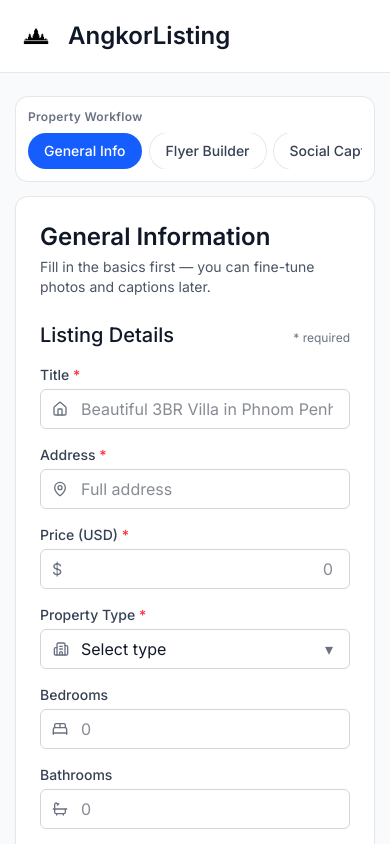
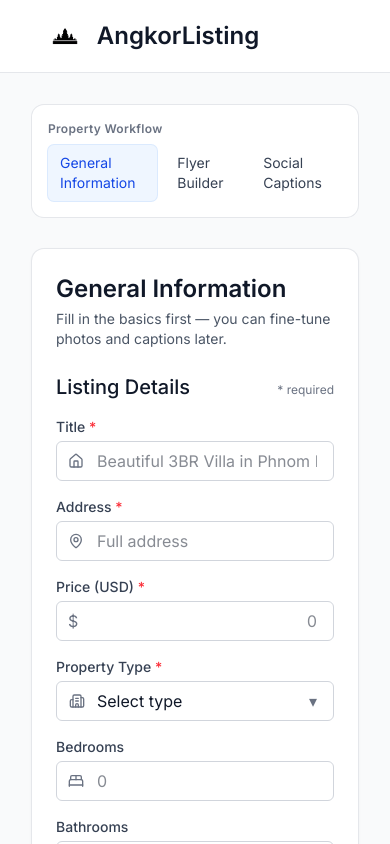
Before and after one commit to Sereyvidya/AngkorListing, a Next.js app in the folder Client/: page /property/general in a window 390 px wide. Shown: the top 844 px of the page. Built offline with nearby package versions, Linux system fonts and the light colour scheme.

Commit message:
Updated nav bar UI

```diff
--- a/Client/app/layout.js
+++ b/Client/app/layout.js
@@ -15,12 +15,10 @@ export const metadata = {
 export default function RootLayout({ children }) {
   return (
     <html lang="en">
-      <body
-        className={`${inter.variable} font-sans antialiased`}
-      >
-        <header className="bg-white border-b border-gray-200">
-          <div className="max-w-7xl mx-auto px-4 sm:px-6 lg:px-8 py-4">
-            <div className="flex items-center gap-3">
+      <body className={`${inter.variable} font-sans antialiased`}>
+        <header className="border-b border-gray-200 bg-white">
+          <div className="mx-auto grid max-w-[1440px] grid-cols-[240px_1fr] px-8 py-4">
+            <div className="flex items-center justify-center gap-3">
               <Image
                 src="/angkorlisting-logo.png"
                 alt="AngkorListing Logo"
--- a/Client/app/property/general/page.js
+++ b/Client/app/property/general/page.js
@@ -43,15 +43,7 @@ export default function GeneralInfoPage() {
     setFormData({ agentPhoto: img });
   };
 
-  const handleAgentQrChange = async (e) => {
-    const file = e.target.files?.[0];
-    if (!file) return;
-    const img = await fileToBase64(file);
-    setFormData({ agentQrCode: img });
-  };
-
   const clearAgentPhoto = () => setFormData({ agentPhoto: null });
-  const clearAgentQr = () => setFormData({ agentQrCode: null });
 
   const handleImageChange = (e) => {
     const files = Array.from(e.target.files);
@@ -76,9 +68,7 @@ export default function GeneralInfoPage() {
       onInputChange={handleInputChange}
       onPropertyTypeSelect={handlePropertyTypeSelect}
       onAgentPhotoChange={handleAgentPhotoChange}
-      onAgentQrChange={handleAgentQrChange}
       onClearAgentPhoto={clearAgentPhoto}
-      onClearAgentQr={clearAgentQr}
       onImageChange={handleImageChange}
       onRemoveImage={removeImage}
       onSubmit={handleSubmit}
--- a/Client/app/property/layout.js
+++ b/Client/app/property/layout.js
@@ -4,7 +4,7 @@ import Link from "next/link";
 import { usePathname } from "next/navigation";
 
 const nav = [
-  { href: "/property/general", label: "General Info" },
+  { href: "/property/general", label: "General Information" },
   { href: "/property/flyer", label: "Flyer Builder" },
   { href: "/property/captions", label: "Social Captions" },
 ];
@@ -13,33 +13,10 @@ function NavLinks({ variant = "sidebar" }) {
   const pathname = usePathname();
 
   return (
-    <nav
-      className={
-        variant === "tabs"
-          ? "flex gap-2 overflow-x-auto"
-          : "flex flex-col gap-1"
-      }
-    >
+    <nav className={variant === "tabs" ? "flex gap-2" : "flex flex-col gap-1"}>
       {nav.map((item) => {
         const active =
           pathname === item.href || pathname?.startsWith(item.href + "/");
-
-        if (variant === "tabs") {
-          return (
-            <Link
-              key={item.href}
-              href={item.href}
-              className={[
-                "rounded-full px-4 py-2 text-sm font-medium whitespace-nowrap transition",
-                active
-                  ? "bg-blue-600 text-white"
-                  : "bg-white text-gray-700 ring-1 ring-gray-200 hover:bg-gray-50",
-              ].join(" ")}
-            >
-              {item.label}
-            </Link>
-          );
-        }
 
         return (
           <Link
@@ -63,10 +40,10 @@ function NavLinks({ variant = "sidebar" }) {
 export default function PropertyLayout({ children }) {
   return (
     <div className="min-h-[calc(100vh-73px)] bg-gray-50">
-      <div className="mx-auto w-full max-w-7xl px-4 py-6 sm:px-6 lg:px-8 lg:py-8">
+      <div className="mx-auto w-full max-w-[1440px] p-8">
         {/* Mobile step nav */}
         <div className="lg:hidden">
-          <div className="mb-4 rounded-xl bg-white p-3 ring-1 ring-gray-200">
+          <div className="mb-8 rounded-xl bg-white p-4 ring-1 ring-gray-200">
             <div className="mb-2 text-xs font-semibold tracking-wide text-gray-500">
               Property Workflow
             </div>
```
